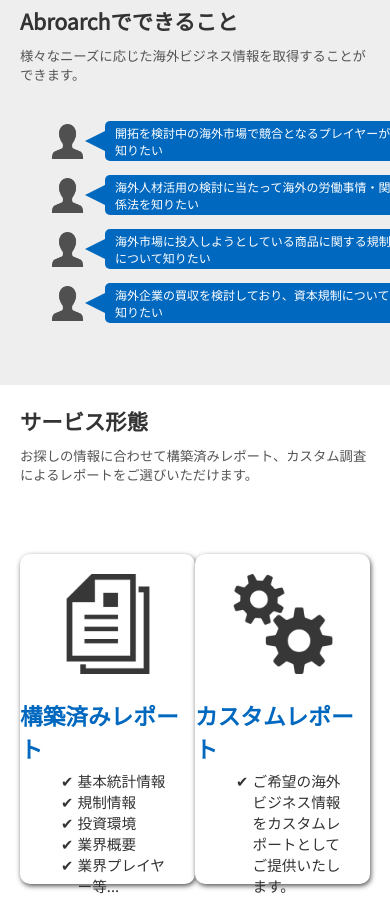
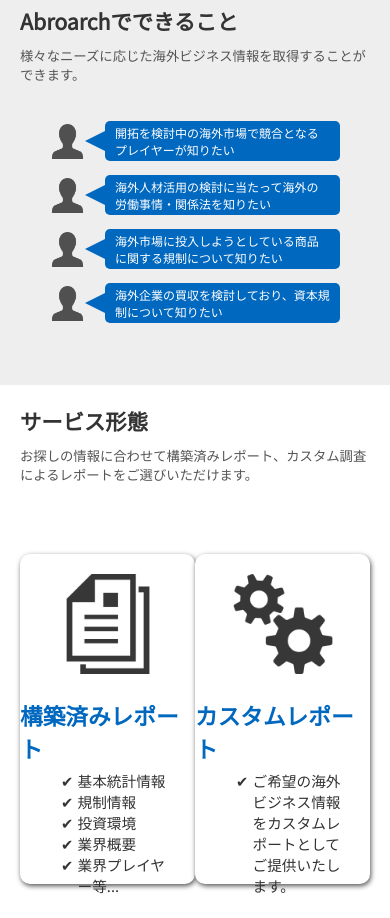
Before and after one commit to YokoMasa/abroarch-poc, a Nuxt app: page / in a window 390 px wide. Shown: the part 1040-1958 px from the top of the page. Built offline with nearby package versions, Linux system fonts and the light colour scheme.

Commit message:
added things

```diff
--- a/pages/index.vue
+++ b/pages/index.vue
@@ -209,7 +209,7 @@
     padding: 10px;
     display: flex;
     align-items: center;
-    width: 380px;
+    max-width: 380px;
     height: 60px;
     border-radius: 10px;
     background: $primaryDark;
@@ -388,7 +388,7 @@
 
 .speach {
   &-bubble {
-    width: 300px;
+    max-width: 300px;
     height: 50px;
     border-radius: 5px;
     font-size: 10pt;
@@ -453,7 +453,6 @@
   align-items: center;
 
   &-bubble {
-    max-width: 350px;
     height: 40px;
     border-radius: 5px;
     font-size: 9pt;
```
